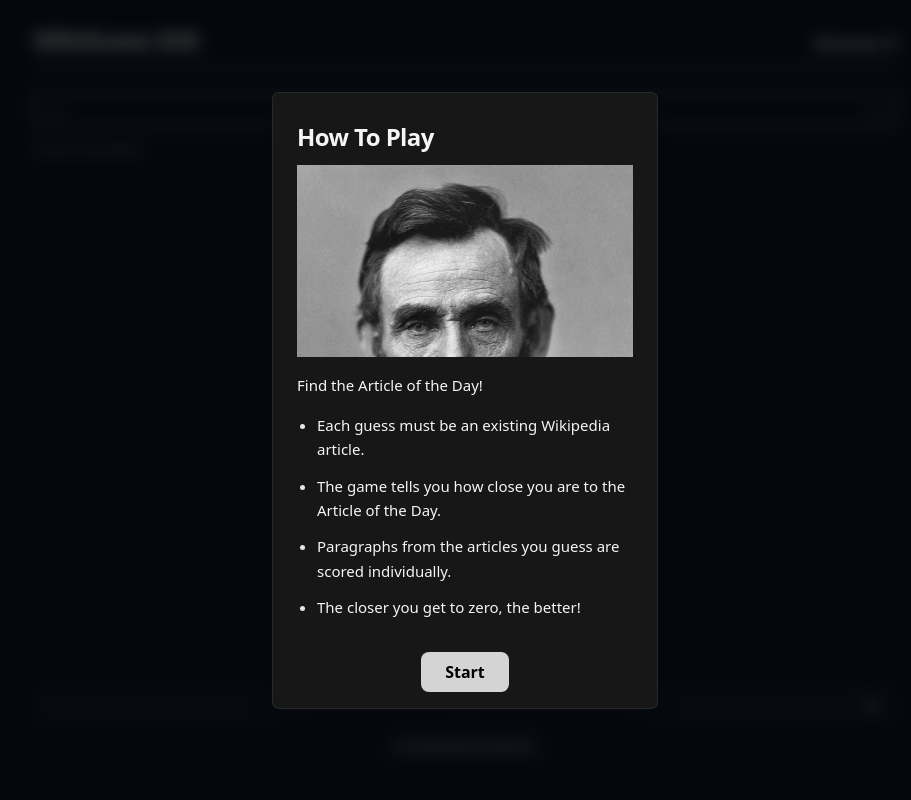
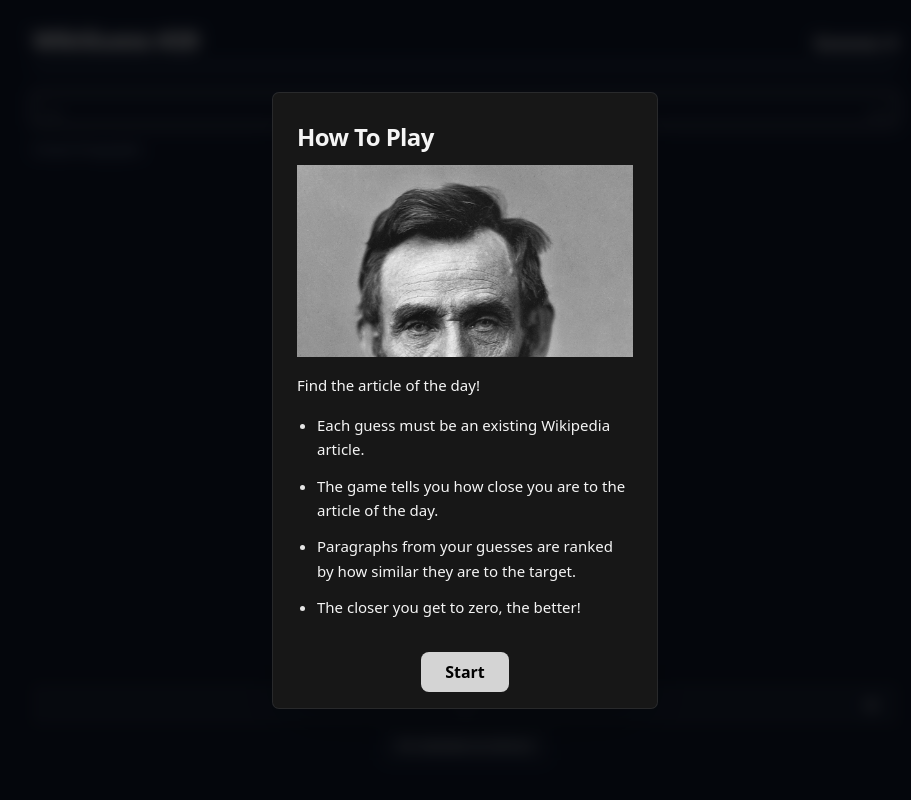
Before and after one commit to jackvandeleuv/paragraphle, a website: page index.html in a window 1280 px wide. Shown: the whole page, without its empty margins (175-1086 px from the left). Drawn offline with Linux system fonts and the light colour scheme.

Commit message:
Update language

```diff
--- a/index.html
+++ b/index.html
@@ -15,11 +15,11 @@
   <meta name="viewport" content="width=device-width, initial-scale=1.0" />
   <title>WikiGuess &mdash; Daily Game</title>
 
-  <meta name="description" content="Play WikiGuess, a daily game based on Wikipedia. Each guess you make gives you a hint about the article of the day. Powered by dense vector search.">
+  <meta name="description" content="Play WikiGuess, a daily game where you use semantic search to find the article of the day. Each guess reveals subtle clues about your target.">
   <link rel="canonical" href="https://wiki-guess.com/">
   <meta property="og:type" content="game" />
-  <meta property="og:title" content="WikiGuess &mdash; Daily Wikipedia Game" />
-  <meta property="og:description" content="Play WikiGuess, a daily game based on Wikipedia. Each guess you make gives you a hint about the article of the day. Powered by dense vector search." />
+  <meta property="og:title" content="WikiGuess &mdash; Daily Game" />
+  <meta property="og:description" content="Play WikiGuess, a daily game where you use semantic search to find the article of the day. Each guess reveals subtle clues about your target." />
   <meta property="og:image" content="https://wiki-guess.com/lincoln_portrait.jpg">
   <meta property="og:image:width" content="2200">
   <meta property="og:image:height" content="1190">
@@ -49,12 +49,12 @@
         </h2>
         <img class="h-48 w-full object-cover mb-4" alt="Portrait of Lincoln." src="lincoln_portrait.jpg">
         <p id="howto-desc" class="mb-4">
-          Find the Article of the Day!
+          Find the article of the day!
         </p>
         <ul class="list-disc space-y-3 pl-5 marker:text-neutral-200">
           <li>Each guess must be an existing Wikipedia article.</li>
-          <li>The game tells you how close you are to the Article of the Day.</li>
-          <li>Paragraphs from the articles you guess are scored individually.</li>
+          <li>The game tells you how close you are to the article of the day.</li>
+          <li>Paragraphs from your guesses are ranked by how similar they are to the target.</li>
           <li>The closer you get to zero, the better!</li>
         </ul>
       </div>
```
